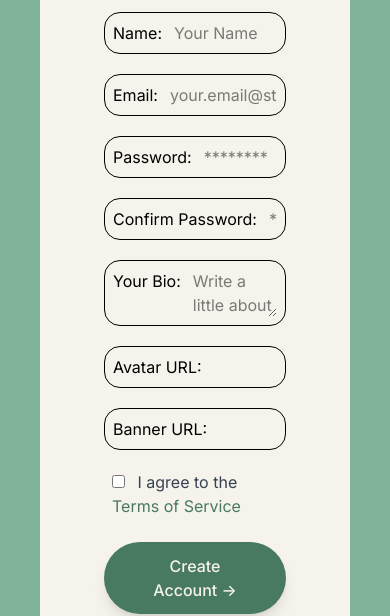
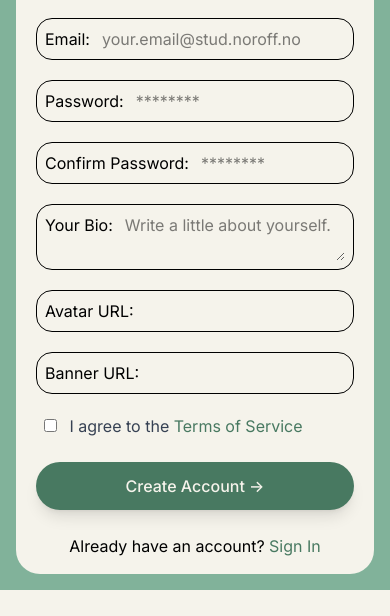
Before and after one commit to HelChris/semesterproject2, a website built with Vite: page pages/register.html in a window 390 px wide. Shown: the part 200-816 px from the top of the page. Built offline with nearby package versions, Linux system fonts and the light colour scheme; no server answers.

Commit message:
fix registration form smallest screens

```diff
--- a/css/index.css
+++ b/css/index.css
@@ -15,6 +15,8 @@
 
   --font-family-heading: "Playfair Display", serif;
   --font-family-body: "Inter", sans-serif;
+
+  --breakpoint-xs: 350px;
 }
 
 /* utility classes */
@@ -121,3 +123,19 @@ h6 {
     )
     var(--color-forest-green);
 }
+
+/* small breakpoint for confirm password registration form */
+@media (min-width: 350px) {
+  .xs\:flex-row {
+    flex-direction: row;
+  }
+
+  .xs\:items-center {
+    align-items: center;
+  }
+
+  .xs\:text-base {
+    font-size: 1rem;
+    line-height: 1.5rem;
+  }
+}
--- a/pages/register.html
+++ b/pages/register.html
@@ -200,18 +200,18 @@
         </div>
       </div>
     </header>
-    <main class="bg-light-forest-green p-10">
+    <main class="bg-light-forest-green p-4 sm:p-10">
       <section
-        class="pt-8 px-8 max-w-fit justify-self-center rounded-3xl bg-earthy-beige"
+        class="pt-4 sm:pt-8 px-4 sm:px-8 max-w-fit justify-self-center rounded-3xl bg-earthy-beige"
       >
         <div>
-          <h1 class="text-black text-center text-3xl font-medium">
+          <h1 class="text-black text-center text-2xl sm:text-3xl font-medium">
             Create Account
           </h1>
           <p class="text-center italic pt-2">Join our bidding community</p>
         </div>
         <!-- register form -->
-        <div class="pb-8 pt-4 px-8">
+        <div class="pb-4 sm:pb-8 pt-1 px-1 sm:px-8">
           <form id="registerForm" novalidate>
             <fieldset>
               <div id="message"></div>
@@ -286,8 +286,12 @@
               </div>
               <!-- Confirm Password field-->
               <div class="mb-5">
-                <div class="border p-2 rounded-2xl flex items-center gap-2">
-                  <label for="confirmPassword" class="flex-shrink-0"
+                <div
+                  class="border p-2 rounded-2xl flex flex-col xs:flex-row xs:items-center gap-2"
+                >
+                  <label
+                    for="confirmPassword"
+                    class="flex-shrink-0 text-sm xs:text-base"
                     >Confirm Password:</label
                   >
                   <input
```
